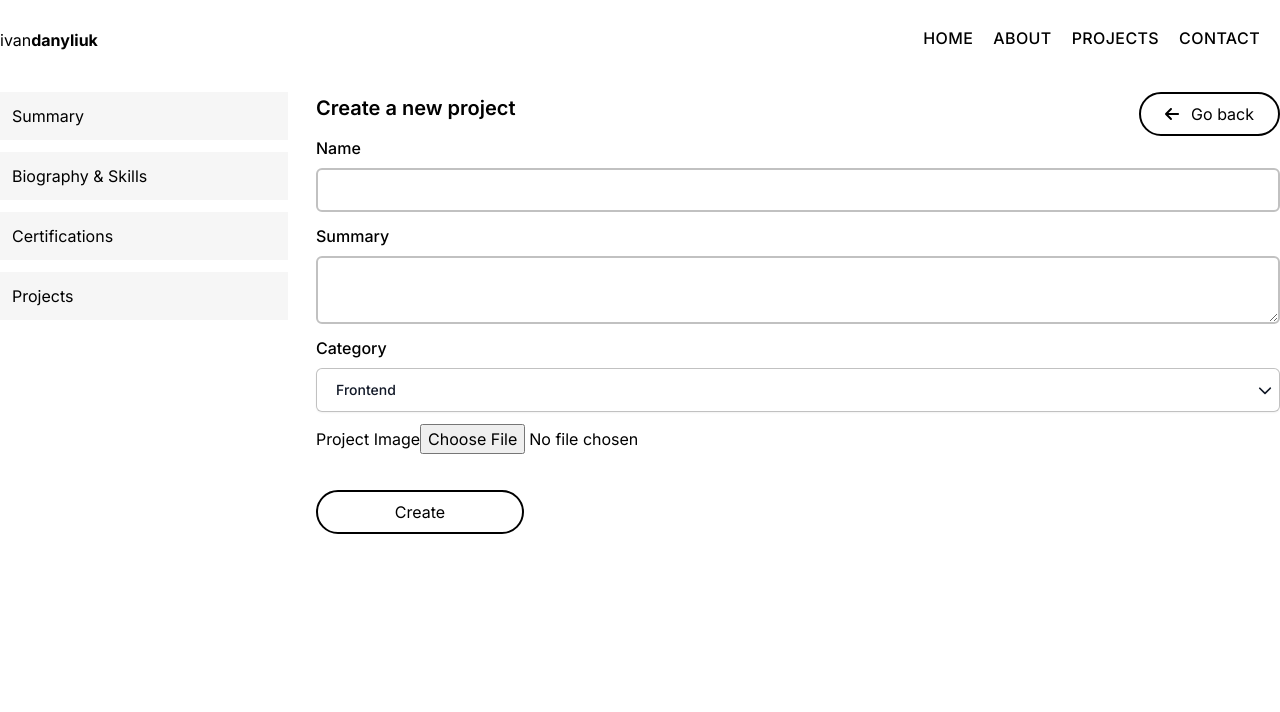
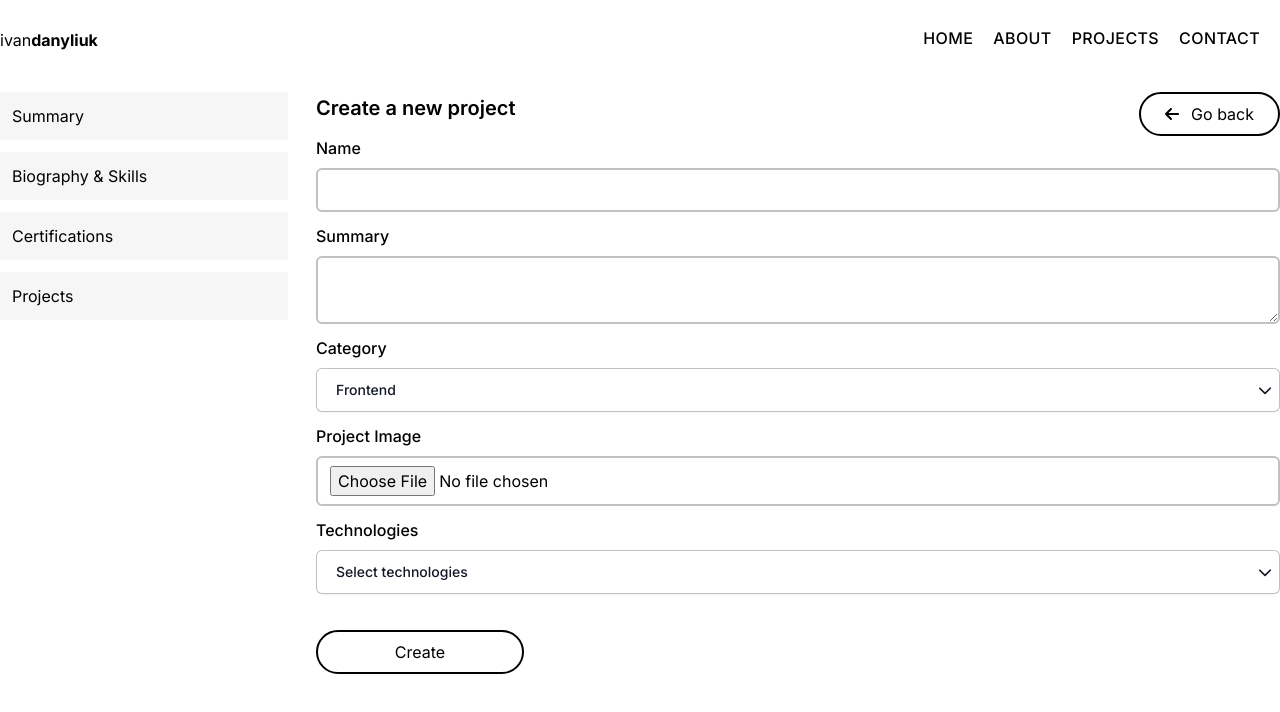
Before and after one commit to IvanDanyliuk/portfolio, a Next.js app: page /admin/projects/create-project in a window 1280 px wide. Shown: the top 712 px of the page. Built offline with nearby package versions, Linux system fonts and the light colour scheme.

Commit message:
add the MultiSelect component

```diff
--- a/components/forms/ProjectForm.tsx
+++ b/components/forms/ProjectForm.tsx
@@ -10,6 +10,7 @@ import { projectCategories } from '@/constants';
 import Button from '../ui/Button';
 import Select from '../ui/Select';
 import FileUploadField from '../ui/FileUploadField';
+import MultiSelect from '../ui/MultiSelect';
 
 interface ProjectFormProps {
   projectToUpdate?: {
@@ -22,7 +23,16 @@ interface ProjectForm {
   name: string;
   summary: string;
   category: string;
+  features: string[];
 }
+
+const technologies = [
+  { label: 'JavaScript', value: 'JavaScript' },
+  { label: 'React', value: 'React' },
+  { label: 'Redux', value: 'Redux' },
+  { label: 'TypeScript', value: 'TypeScript' },
+  { label: 'Next.js', value: 'TypeScript' },
+]
 
 const ProjectForm: React.FC<ProjectFormProps> = ({ projectToUpdate }) => {
   const pathname = usePathname();
@@ -81,6 +91,12 @@ const ProjectForm: React.FC<ProjectFormProps> = ({ projectToUpdate }) => {
         setValue={setValue}
         setError={setError}
       />
+      <MultiSelect
+        name='technologies'
+        label='Technologies'
+        control={control}
+        options={technologies}
+      />
       <Button type='submit' title='Create' />
     </form>
   )
--- a/components/ui/FileUploadField.tsx
+++ b/components/ui/FileUploadField.tsx
@@ -31,7 +31,7 @@ const FileUploadField: React.FC<FileUploadFieldProps> = ({ name, label, control,
   }
 
   return (
-    <div>
+    <div className='field'>
       <label htmlFor='input'>
         {label}
       </label>
--- /dev/null
+++ b/components/ui/MultiSelect.tsx
@@ -0,0 +1,76 @@
+import { Fragment, useState } from 'react'
+import { Listbox, Transition } from '@headlessui/react'
+import { FontAwesomeIcon } from '@fortawesome/react-fontawesome'
+import { faChevronDown } from '@fortawesome/free-solid-svg-icons'
+import { Control, Controller } from 'react-hook-form'
+
+interface MultiSelectProps {
+  name: string;
+  label: string;
+  control: Control<any>,
+  options: {
+    label: string;
+    value: string;
+  }[];
+}
+
+const MultiSelect: React.FC<MultiSelectProps> = ({ name, label, control, options }) => {
+  const [selected, setSelected] = useState<string[]>([])
+
+  return (
+    <div className='field'>
+      <label htmlFor={name}>
+        {label}
+      </label>
+      <Controller
+        name={name}
+        control={control}
+        defaultValue={[]}
+        render={({ field: { onChange } }) => (
+          <Listbox multiple value={selected} onChange={(e: any) => {
+            onChange(e);
+            setSelected(e);
+          }}>
+            {({ open }) => (
+              <>
+                <div className="relative">
+                  <Listbox.Button className="relative w-full cursor-default rounded-md bg-white py-2.5 pl-2 pr-10 font-medium text-left text-gray-900 shadow-sm ring-1 ring-inset ring-gray-100 focus:outline-none focus:ring-2 focus:ring-gray-500 sm:text-sm sm:leading-6">
+                    <span className="flex items-center">
+                      <span className="ml-3 block truncate">Select technologies</span>
+                    </span>
+                    <span className="pointer-events-none absolute inset-y-0 right-0 ml-3 flex items-center pr-2">
+                      <FontAwesomeIcon icon={faChevronDown} />
+                    </span>
+                  </Listbox.Button>
+
+                  <Transition
+                    show={open}
+                    as={Fragment}
+                    leave="transition ease-in duration-100"
+                    leaveFrom="opacity-100"
+                    leaveTo="opacity-0"
+                  >
+                    <Listbox.Options className="absolute z-10 mt-1 max-h-56 w-full overflow-auto rounded-md bg-white py-1 text-base shadow-lg ring-1 ring-black ring-opacity-5 focus:outline-none sm:text-sm">
+                      {options.map(({ label, value }) => (
+                        <Listbox.Option
+                          key={value}
+                          className='relative py-3 pl-3 pr-9 flex justify-between hover:bg-gray-300'
+                          value={value}
+                        >
+                          <label>{label}</label>
+                          <input type='checkbox' checked={selected.includes(value)} />
+                        </Listbox.Option>
+                      ))}
+                    </Listbox.Options>
+                  </Transition>
+                </div>
+              </>
+            )}
+          </Listbox>
+        )}
+      />
+    </div>
+  )
+}
+
+export default MultiSelect
```
